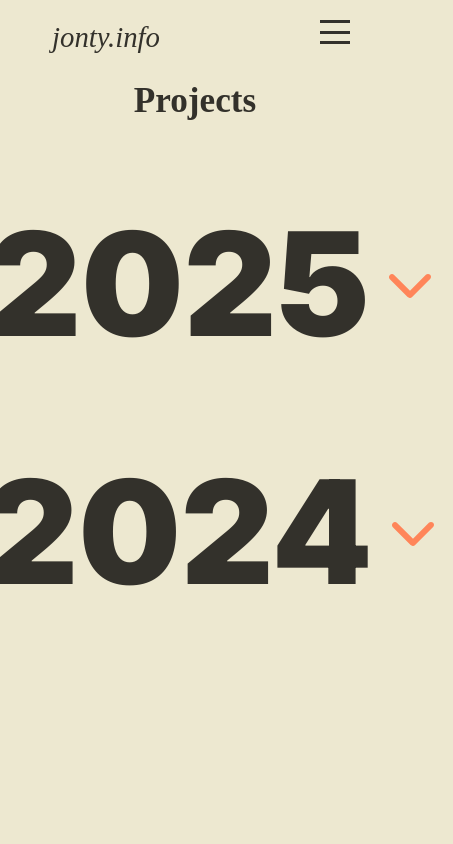
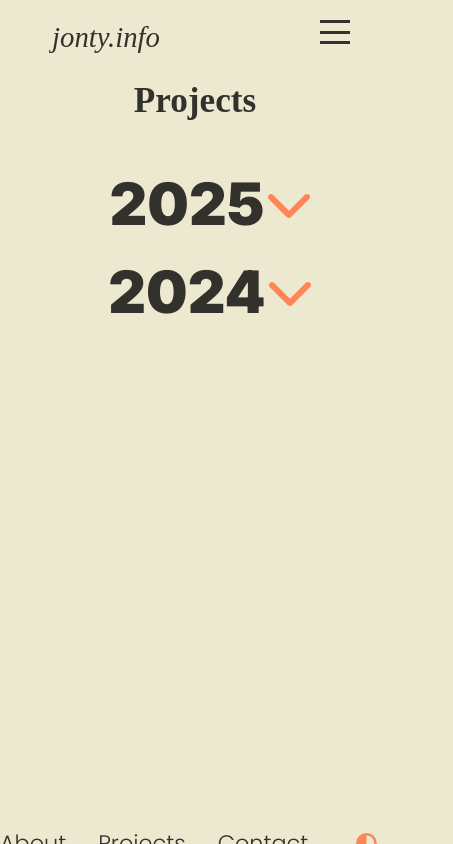
Before and after one commit to spraws/portfolioV2, a React (Vite) app in the folder PortfolioV2/: page /projects in a window 390 px wide. Shown: the whole page, 453 px wide, since content can reach past the window. Built offline with nearby package versions, Linux system fonts and the light colour scheme; a web font is replaced by a local one.

Commit message:
refactor(styles): improve responsive design and clean up css
- Remove commented-out header title
- Adjust mobile padding and text alignment
- Simplify nav styles and improve z-index
- Make project tree fonts responsive with clamp
- Clean up unused styles and comments

```diff
--- a/PortfolioV2/src/assets/header/Header.jsx
+++ b/PortfolioV2/src/assets/header/Header.jsx
@@ -3,7 +3,7 @@ import './Header.css';
 function Header() {
     return (
         <div className="header">
-            <h1>Portfolio</h1>
+            {/* <h1>Portfolio</h1> */}
         </div>
     )
 }
--- a/PortfolioV2/src/assets/nav/nav.css
+++ b/PortfolioV2/src/assets/nav/nav.css
@@ -66,8 +66,6 @@
         left: 0;
         right: 0;
         bottom: 0;
-        width: 100vw;
-        height: 100vh;
         margin: 0;
         padding: 0;
         box-sizing: border-box;
@@ -78,7 +76,14 @@
         align-items: center;
         gap: 2rem;
         transition: top 0.3s ease;
-        z-index: 5;
+        z-index: 999;
+        list-style: none;
+    }
+
+    .nav-list > li {
+        list-style: none;
+        margin: 0;
+        padding: 0;
     }
 
     .nav-list.nav-active {
--- a/PortfolioV2/src/assets/projectTree/projectTree.css
+++ b/PortfolioV2/src/assets/projectTree/projectTree.css
@@ -8,17 +8,16 @@
 
 .yearContainer{
     display: flex;
-    gap: 1rem;
     flex-direction: row;
     align-items: center;
-    margin: 1rem;
 }
 
-.year{
-    font-family: 'inter', sans-serif;
-    font-weight: 900;
-    font-size: 9rem;
+.year {
+  font-family: 'inter', sans-serif;
+  font-weight: 900;
+  font-size: clamp(3rem, 15vw, 9rem);
 }
+
 
 
 /* thread/tree line
@@ -29,7 +28,6 @@
     width: 2px;
 }
 .line{ */
-/* END OF THREAD */
 
 
 .projectContainer {
@@ -38,8 +36,8 @@
     max-height: 0;
     transform: translateY(-10px); /* Start slightly above */
     opacity: 0;                  /* Start invisible */
-    margin-left: 4rem;
-  }
+    /* margin-left: 4rem; */
+  }S
 
   /* Collapsed state */
   .projectContainer.collapsed {
@@ -69,12 +67,14 @@
 }
 
 .projectTitle {
-    font-size: 6rem;
+    font-size: clamp(3rem, 10vw, 9rem);
     margin-bottom: 0.5rem;
     color: var(--color-secondary);
     line-height: 0.9; /* Reduces space between lines when text wraps */
     padding-bottom: 1rem;
 }
+
+
 
 
 .expandBtn{
@@ -119,4 +119,5 @@
 
 .desc{
     margin-top: -2rem;
+    font-size: clamp(1rem, 4vw, 3rem);
 }
--- a/PortfolioV2/src/pages/projects/projects.css
+++ b/PortfolioV2/src/pages/projects/projects.css
@@ -15,8 +15,8 @@
 /* Mobile responsiveness */
 @media (max-width: 768px) {
     .projects-container {
-        padding: 0 1.5rem;
-        text-align: center;
+        /* padding: 0 1.5rem; */
+        /* text-align: center; */
     }
 
     .projectTree {
```
